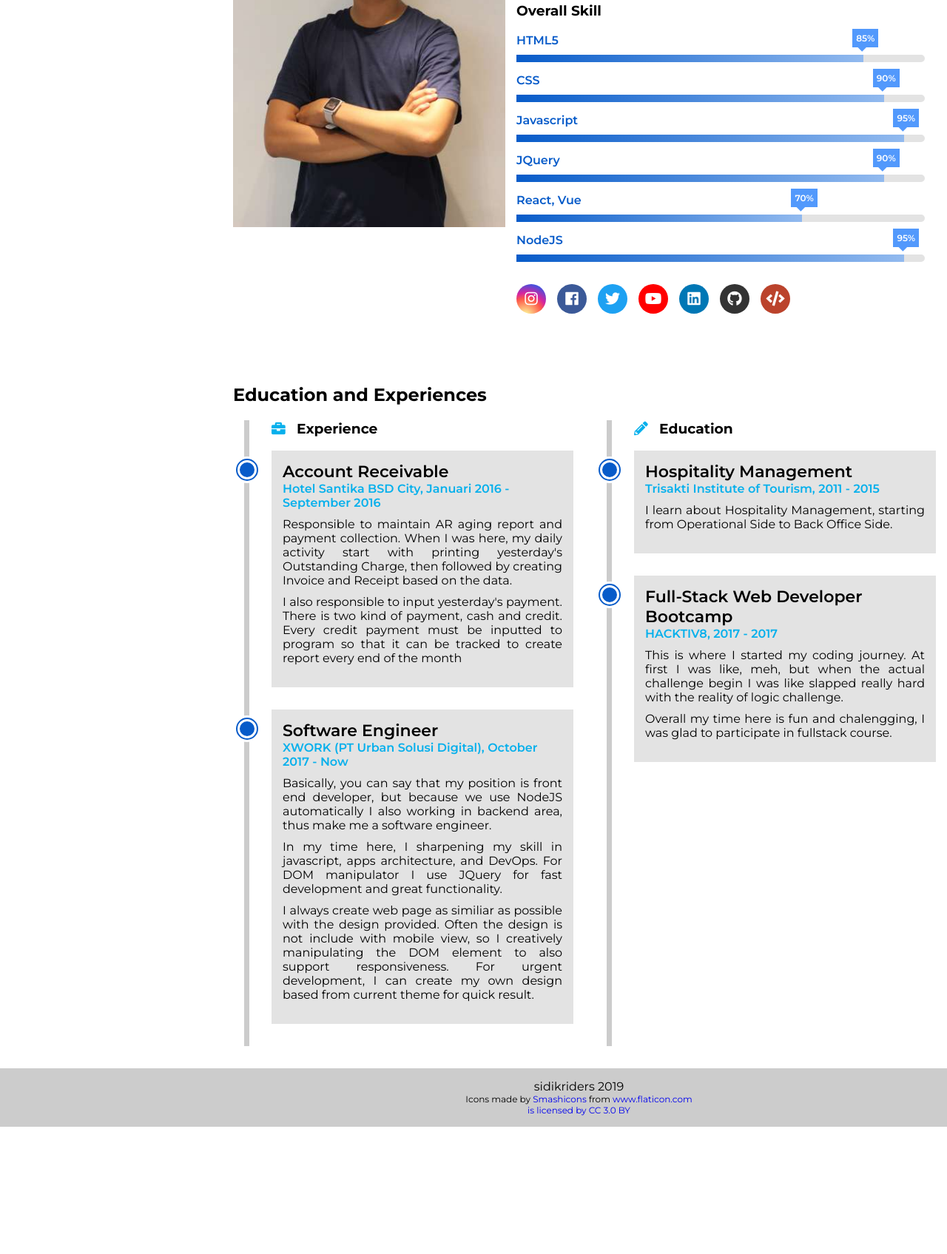
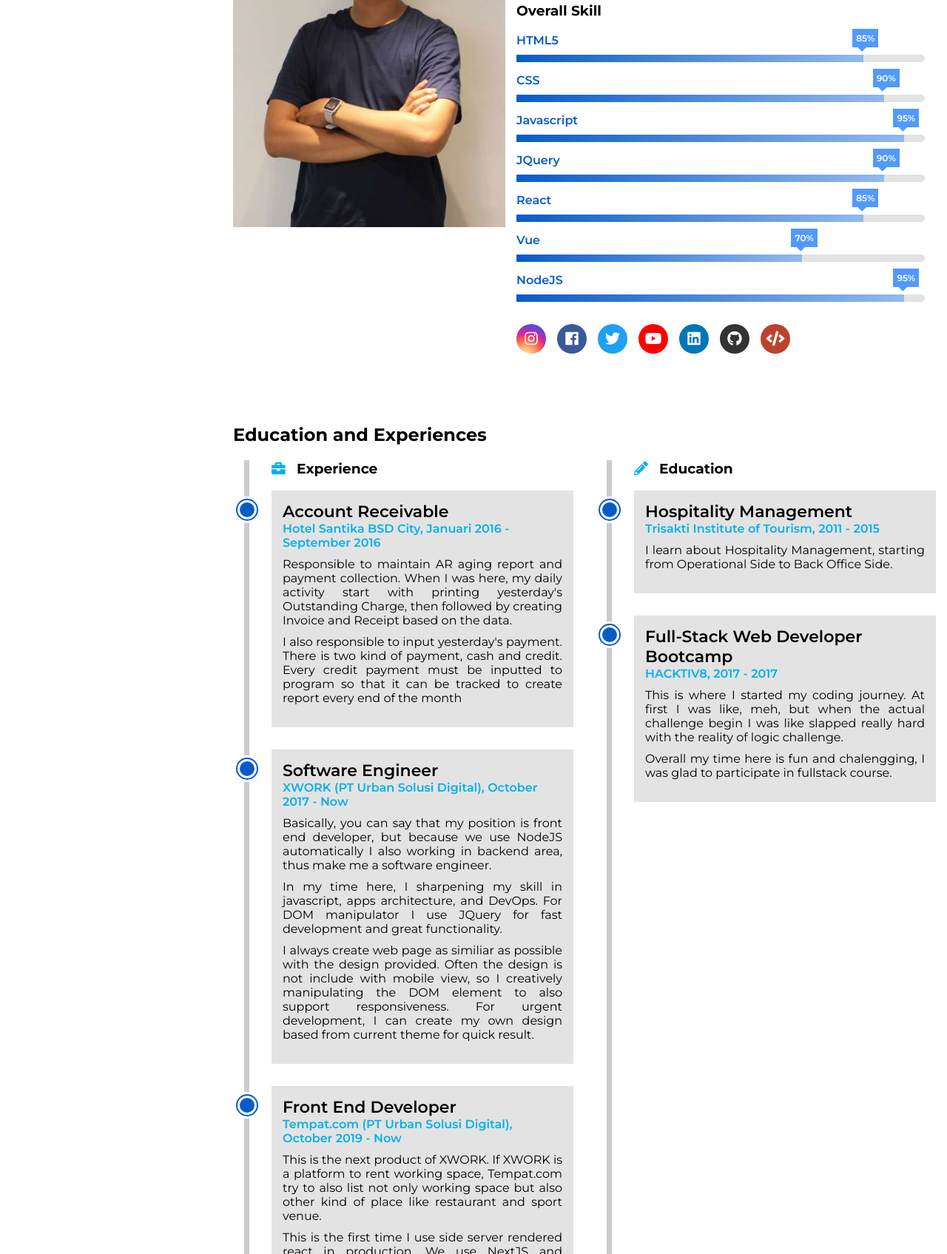
Before and after one commit to sidikriders/sidikriders.com, a plain HTML site: page index.html in a window 1280 px wide. Shown: the part 1105-2800 px from the top of the page at 74% size. Before the commit the page ends 2628 px from the top, so only its background shows below. Drawn offline with nearby package versions, Linux system fonts and the light colour scheme.

Commit message:
separate react and vue add tempat.com in experience

```diff
--- a/index.html
+++ b/index.html
@@ -150,7 +150,14 @@
               </div>
             </div>
             <div class="skill">
-              <p class="title">React, Vue</p>
+              <p class="title">React</p>
+              <div class="skill-meter" skill="85">
+                <div class="thumb"></div>
+                <div class="gauge"></div>
+              </div>
+            </div>
+            <div class="skill">
+              <p class="title">Vue</p>
               <div class="skill-meter" skill="70">
                 <div class="thumb"></div>
                 <div class="gauge"></div>
@@ -227,6 +234,22 @@
               </p>
             </div>
           </div>
+          <div class="exp">
+            <div class="dot-mark"></div>
+            <p class="title">Front End Developer</p>
+            <span class="subtitle">Tempat.com (PT Urban Solusi Digital), October 2019 - Now</span>
+            <div class="desc">
+              <p>
+                This is the next product of XWORK. If XWORK is a platform to rent working space, Tempat.com try to also list not only working space but also other kind of place like restaurant and sport venue.
+              </p>
+              <p>
+                This is the first time I use side server rendered react in production. We use NextJS and ExpressJS for side server rendering and server routing.
+              </p>
+              <p>
+                Tempat.com try to use mobile version design only, so there is no difference when the web is opened in the desktop and mobile. We use this approach because 80% of our traffic in XWORK is from mobile.
+              </p>
+            </div>
+          </div>
         </div>
         <div class="educations">
           <h3>
```
